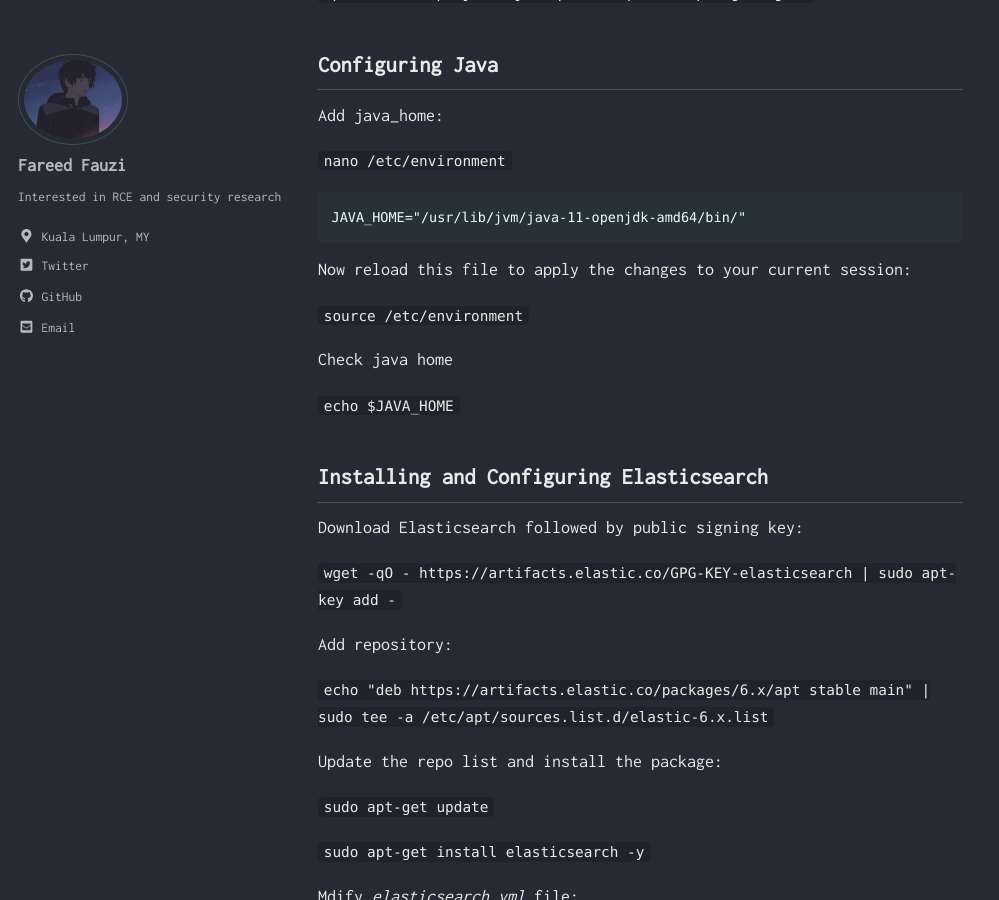
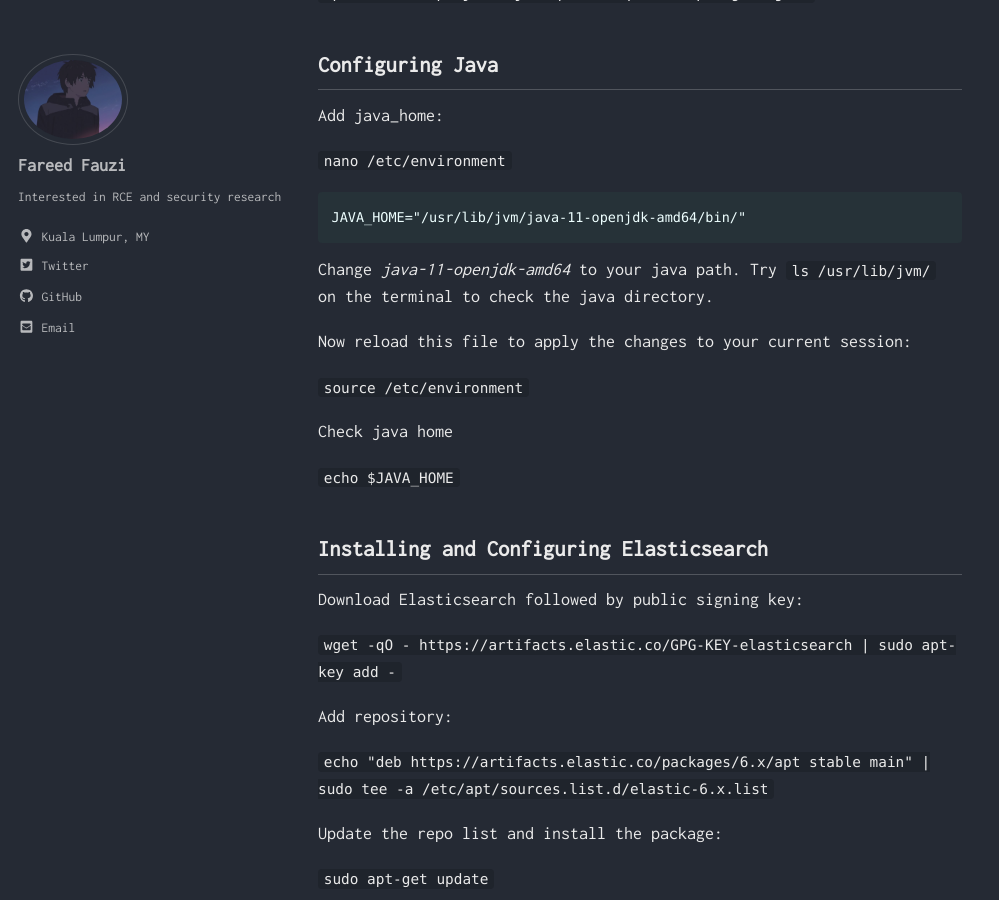
Before and after one commit to spiritedwolf/fareedfauzi.github.io, a Jekyll site: the page built from _posts/2020-03-18-Install-ELK-Filebeat.md, in a window 1280 px wide and 900 px high, scrolled down 437 px. Shown: the whole window, without its empty margins (0-999 px from the left). Built offline with Jekyll 4.4.1, drawn with Linux system fonts in a browser that asks for light colours; cached includes are drawn as plain includes.

Commit message:
Update 2020-03-18-Install-ELK-Filebeat.md

````diff
--- a/_posts/2020-03-18-Install-ELK-Filebeat.md
+++ b/_posts/2020-03-18-Install-ELK-Filebeat.md
@@ -23,6 +23,7 @@ Add java_home:
 ```
 JAVA_HOME="/usr/lib/jvm/java-11-openjdk-amd64/bin/"
 ```
+Change *java-11-openjdk-amd64* to your java path. Try ``ls /usr/lib/jvm/`` on the terminal to check the java directory.
 
 Now reload this file to apply the changes to your current session:
 
````
